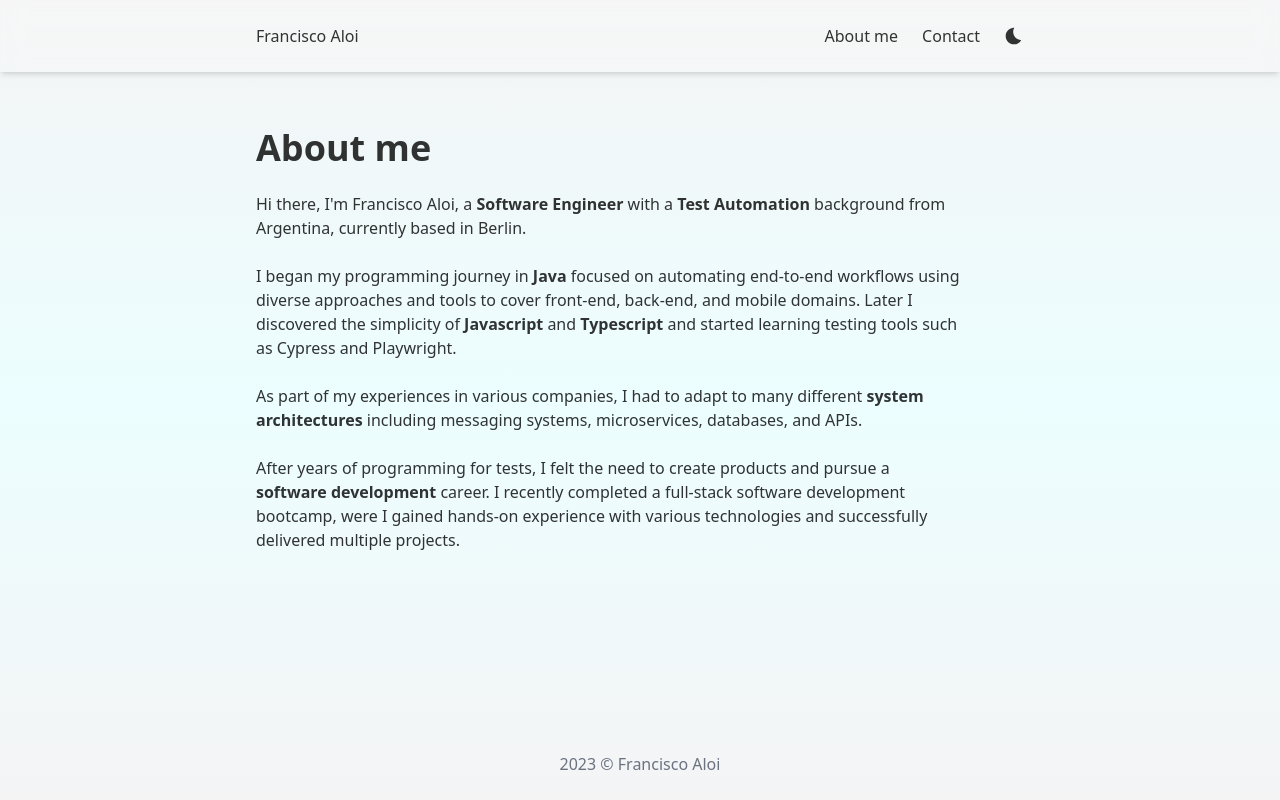
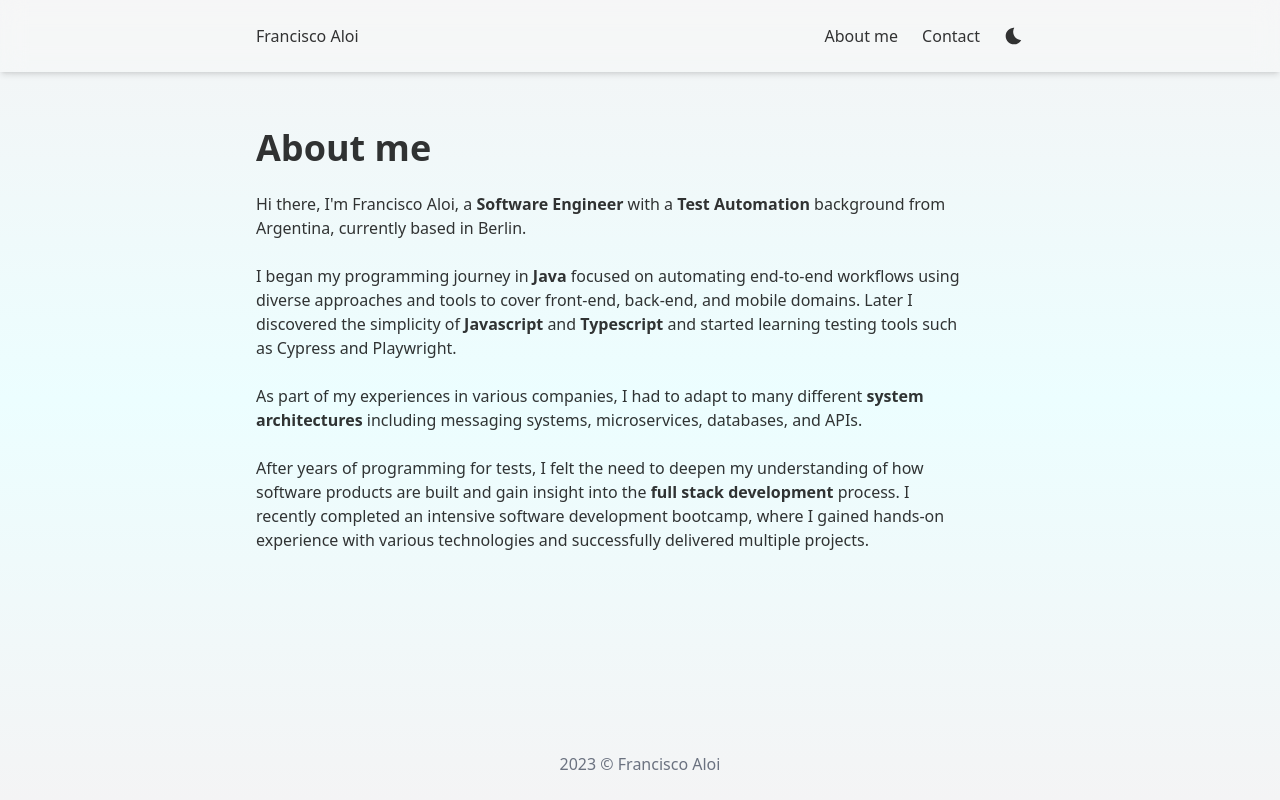
Before and after one commit to aloifran/portfolio, a Next.js app: page /about in a window 1280 px wide. Built offline with nearby package versions, Linux system fonts and the light colour scheme.

Commit message:
updated about me section

```diff
--- a/pages/about/index.tsx
+++ b/pages/about/index.tsx
@@ -30,9 +30,9 @@ export default function About() {
             </p>
 
             <p>
-              After years of programming for tests, I felt the need to create products and pursue a{" "}
-              <span className="font-semibold">software development</span> career. I recently
-              completed a full-stack software development bootcamp, were I gained hands-on
+              After years of programming for tests, I felt the need to deepen my understanding of how software products are built
+              and gain insight into the <span className="font-semibold">full stack development</span> process.
+              I recently completed an intensive software development bootcamp, where I gained hands-on
               experience with various technologies and successfully delivered multiple projects.
             </p>
           </div>
```
